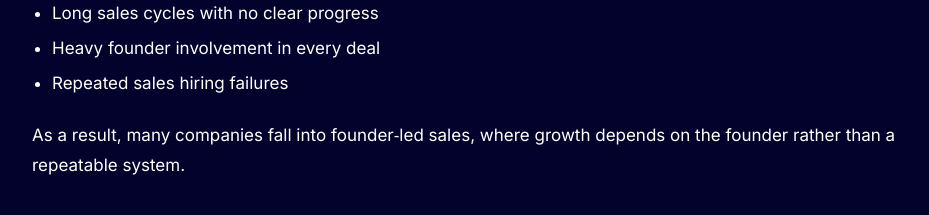
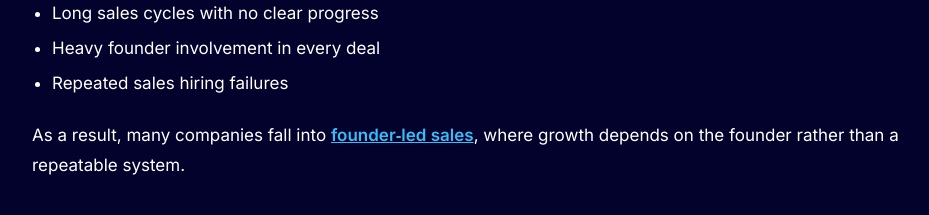
Before and after one commit to danielnguyen284/evit-org, a Next.js app: page /blog/3-best-3-worst-sales-traits-that-close-deals in a window 1280 px wide. Shown: the part 1400-1615 px from the top of the page, without its empty margins (180-1109 px from the left). Built offline with nearby package versions, Linux system fonts and the light colour scheme; no server answers.

Commit message:
style: style anchor tags in blog content with brand blue color

```diff
--- a/src/app/globals.css
+++ b/src/app/globals.css
@@ -340,6 +340,16 @@ body > *:not(header) {
   color: #ffffff;
   font-weight: 700;
 }
+.blog-content-html a {
+  color: var(--blue-bright);
+  text-decoration: underline;
+  font-weight: 600;
+  transition: color 0.2s ease, text-shadow 0.2s ease;
+}
+.blog-content-html a:hover {
+  color: #60a5fa; /* slightly lighter blue on hover */
+  text-shadow: 0 0 8px rgba(56, 189, 248, 0.4);
+}
 
 @media (min-width: 640px) {
   .blog-content-html p,
```
